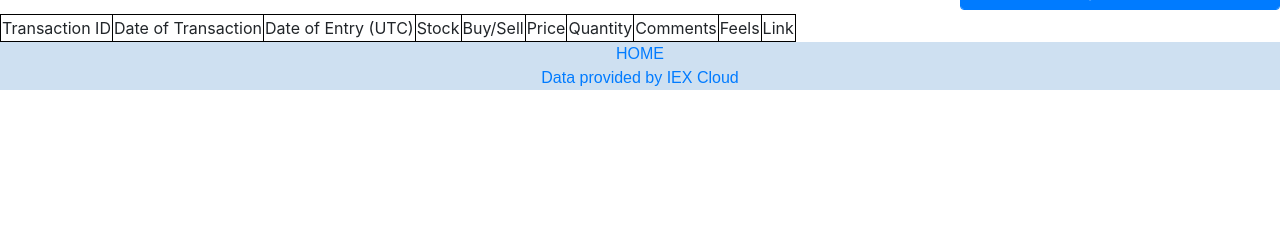
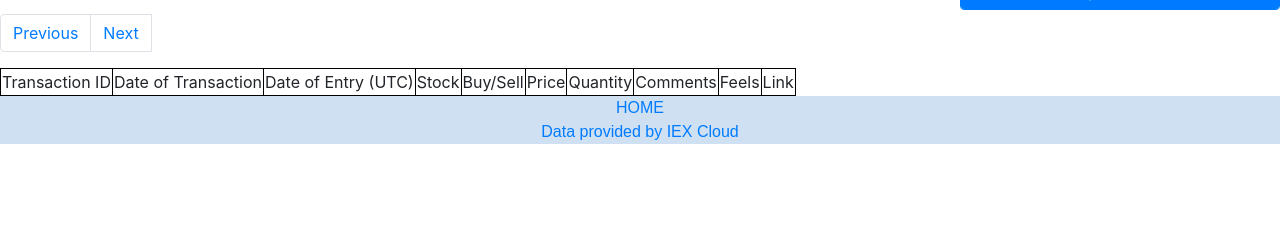
Before and after one commit to lucasdpau/stockfeels, a Flask app: template templates/profile.html in a window 1280 px wide. Shown: the part 186-434 px from the top of the page. Run offline with Flask 2, Linux system fonts and the light colour scheme; the template is opened without the code that fills it, so the values that code supplies are empty; some libraries are stand-ins or nearby versions.

Commit message:
add page navigation to profile page

```diff
--- a/app.py
+++ b/app.py
@@ -134,8 +134,8 @@ def profile():
             if transaction["buysell"] == '1':
                 stock_info_dict[transaction]["is_profitable"] = not stock_info_dict[transaction]["is_profitable"]
 
-    return render_template('profile.html', user_transactions=user_transactions, key_list=key_list, stock_info_dict=stock_info_dict,
-                           current_profile_page=current_profile_page)
+    return render_template('profile.html', user_transactions=user_transactions, key_list=key_list, stock_info_dict=stock_info_dict, current_profile_page=current_profile_page,
+                           total_pages=total_pages)
 
 @app.route('/entry', methods=['GET', 'POST'])
 @login_required
--- a/templates/profile.html
+++ b/templates/profile.html
@@ -5,7 +5,23 @@
         <div class="alert alert-secondary">
             Welcome, {{ session["username"] }}.
         </div>
-
+        <div>
+            <nav aria-label="Page navigation">
+                <ul class="pagination">
+                    <li class="page-item">
+                        <a class="page-link" href="?p={{current_profile_page-1}}" aria-label="previous">Previous</a>
+                    </li>
+                    {% for page in range(total_pages) %}
+                    <li>
+                        <a class="page-link" href="?p={{page+1}}" aria-label="{{page+1}}">{{page+1}}</a>
+                    </li>
+                    {% endfor %}
+                    <li>
+                        <a class="page-link" href="?p={{current_profile_page+1}}" aria-label="next">Next</a>
+                    </li>
+                </ul>
+            </nav>
+        </div>
         {% for transaction in user_transactions %}
         {% if stock_info_dict[transaction]["is_profitable"] %}
         <div class="card bg-success text-white" style="width:24rem;">
```
